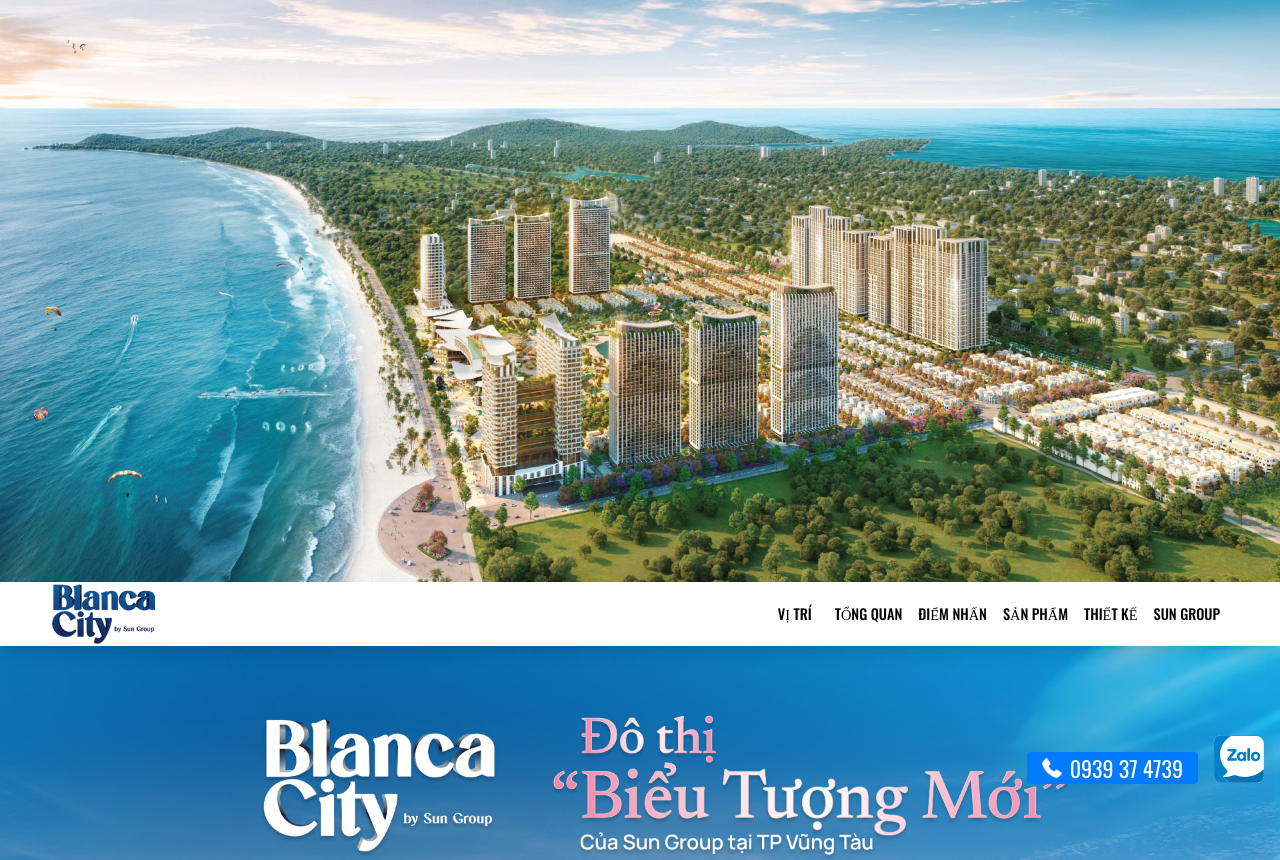
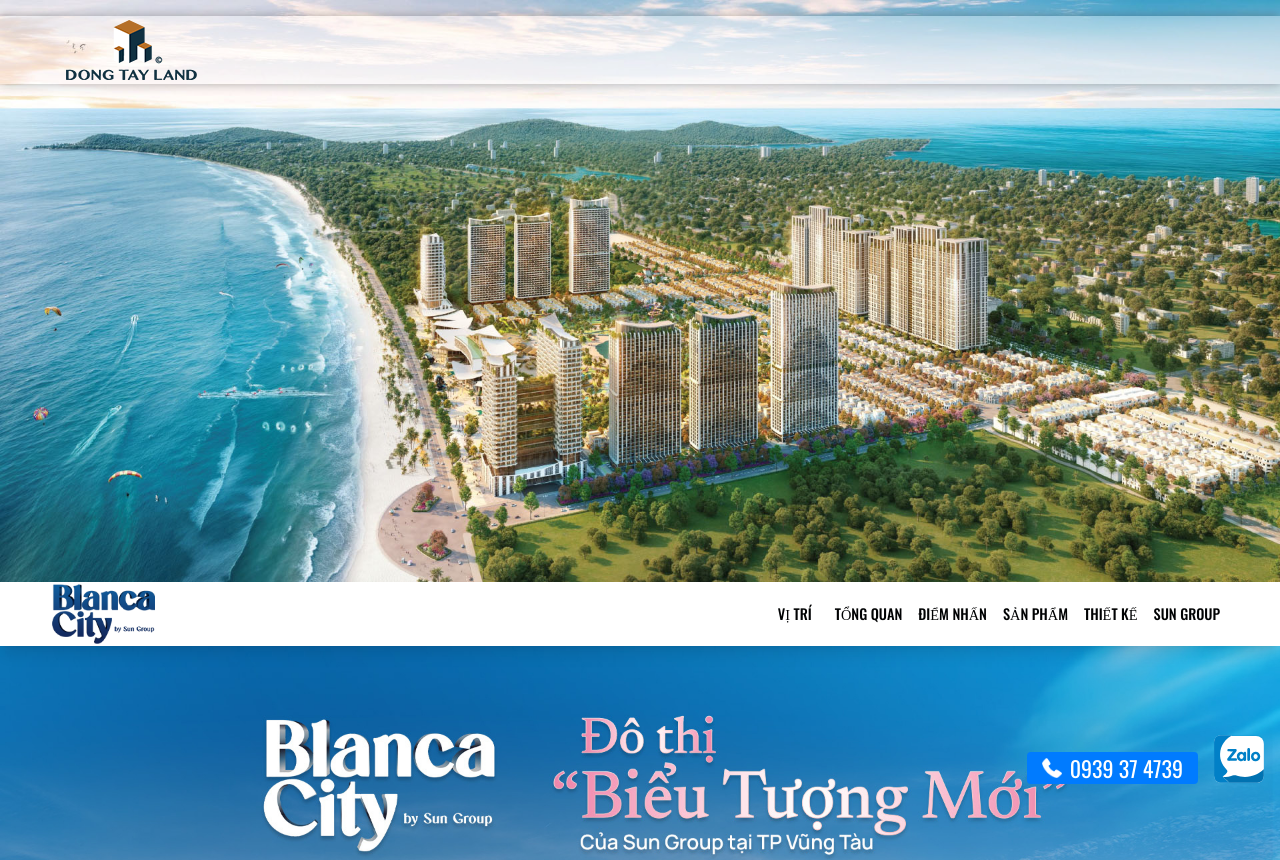
Before and after one commit to qtt-it/blanca-city, a Next.js app: page / in a window 1280 px wide. Shown: the top 860 px of the page. Built offline with nearby package versions, Linux system fonts and the light colour scheme; grey boxes are pictures that could not be loaded.

Commit message:
[cd-blancacity]

```diff
--- a/src/components/ContactWidget.tsx
+++ b/src/components/ContactWidget.tsx
@@ -30,7 +30,7 @@ export const ContactWidget: React.FC = () => {
     >
       <Box sx={{ position: "relative" }}></Box>
 
-      <Box sx={{ display: "flex", alignItems:"end",gap: 2 }}>
+      <Box sx={{ display: "flex", alignItems: "end", gap: 2 }}>
         <Button
           variant="contained"
           sx={{
@@ -53,7 +53,7 @@ export const ContactWidget: React.FC = () => {
             alt="dong tay land"
             sx={{ width: 20, height: 20, mr: 1 }}
           />
-         0939 37 4739
+          <Link href="tel:+0939374739">0939 37 4739</Link>
         </Button>
 
         <Link
--- a/src/components/Header.tsx
+++ b/src/components/Header.tsx
@@ -135,7 +135,10 @@ HeaderProps) => {
                 borderRadius: 0,
               }}
             >
-              <img src="/hamb.svg" className="w-[56px] h-[40px]" />
+              <img
+                src="/hamb.svg"
+                className="lg:w-[56px] lg:h-[40px] w-[40px] h-[32px]"
+              />
             </IconButton>
           </Toolbar>
         </Container>
--- /dev/null
+++ b/src/components/HeaderForm.tsx
@@ -0,0 +1,208 @@
+"use client";
+
+import React, { useState } from "react";
+import { AppBar, Toolbar, Typography } from "@mui/material";
+// import Container from "../container/container";
+import { toString } from "lodash";
+import Link from "next/link";
+import Container from "./container/container";
+
+const HeaderForm: React.FC = () => {
+  const [open, setOpen] = useState(false);
+  const listNav = [
+    {
+      name: "BẤT ĐỘNG SẢN VIỆT NAM",
+      url: "https://dongtayland.vn/du-an/",
+    },
+    {
+      name: "BẤT ĐỘNG SẢn ÚC",
+      url: "https://australia.dongtayland.vn/?_gl=1%2Axvul32%2A_gcl_au%2AODk3NzczNTI2LjE3NDQ5NTgyMzg.%2A_ga%2AMzgxNDM4NjAzLjE3NDQ5NTgyMzg.%2A_ga_BDP8GPRCJY%2AczE3NDYyNjMyNjQkbzI5JGcxJHQxNzQ2MjY1NzYxJGo0MSRsMCRoMA..",
+    },
+    {
+      name: "TIN tức",
+      url: "https://dongtayland.vn/tin-tuc/",
+    },
+    {
+      name: "công cụ",
+      icon: (
+        <div className="w-2 h-2">
+          <img src="/ic_down.png" className="w-full ml-1 h-full" />
+        </div>
+      ),
+      subTitle: [
+        {
+          name: "360 panorama",
+          url: "https://dongtayland.vn/360/",
+        },
+        {
+          name: "tạo thiệp mời",
+          url: "https://dongtayland.vn/invitation/",
+        },
+        {
+          name: "video",
+          url: "https://www.youtube.com/c/%C4%90%C3%B4ngT%C3%A2yLandChannel/playlists",
+        },
+        {
+          name: "tài liệu",
+          url: "https://tailieu.dongtayland.vn/?_gl=1%2A71hwua%2A_gcl_au%2AODk3NzczNTI2LjE3NDQ5NTgyMzg.%2A_ga%2AMzgxNDM4NjAzLjE3NDQ5NTgyMzg.%2A_ga_BDP8GPRCJY%2AczE3NDYyNjMyNjQkbzI5JGcxJHQxNzQ2MjY1NzczJGoyOSRsMCRoMA..",
+        },
+      ],
+    },
+    {
+      name: "tuyển dụng",
+      url: "https://dongtayland.vn/tuyen-dung/",
+    },
+    {
+      name: "liên hệ",
+      url: "https://dongtayland.vn/du-an/stc-long-thanh/#contact",
+    },
+    {
+      name: "cổ đông",
+      url: "https://dongtayland.vn/quan-he-co-dong/",
+    },
+    {
+      name: <img src="/ic-search.png" alt="search" className="w-6 h-6 " />,
+    },
+  ];
+  return (
+    <>
+      <div className="w-full mx-auto z-10 bg-transparent  top-0 left-0">
+        {/* <div className="aspect-[1920/872] relative mx-auto max-w-[1920px] w-full"> */}
+        <Container className="!py-0 xl:bg-[rgba(255,255,255,0.3)] xl:shadow-[0_0_10px_0_rgba(0,0,0,0.3)] xl:border-[2px_solid_rgba(255,255,255,0.2)]">
+          <div
+            style={
+              {
+                // transform: "translateX-[-50%]",
+                // boxShadow: "0px 0px 10px 0px rgba(0,0,0,0.3)",
+                // border: "2px solid rgba(255,255,255,0.2)",
+              }
+            }
+            className="px-4 lg:px-[30px] align-center xl:bg-transparent bg-[rgba(255,255,255,0.3)] py-2 lg:py-[4px] w-full flex justify-between "
+          >
+            <div className="w-[131px] h-[60px]">
+              <img src="/logo_common.webp" alt="dong tay land" />
+            </div>
+
+            {/* <div className="hidden !lg:flex align-center lg:flex-row">
+              {listNav.map((nav, index) => {
+                return (
+                  <div key={toString(index)} className="">
+                    <p
+                      style={{
+                        textShadow: "0px 1px 3px rgba(0,0,0,0.4)",
+                      }}
+                      className="text-[#000203] my-0 !text-[14px] uppercase !py-4 !px-2"
+                    >
+                      {nav.name}
+                    </p>
+                  </div>
+                );
+              })}
+            </div> */}
+
+            {/* <div className="lg:hidden flex  justify-center items-center">
+              <div
+                style={{
+                  color: "rgba(0, 0, 0, .55)",
+                  borderColor: "rgba(0, 0, 0, .1)",
+                }}
+                className="md:w-8  md:h-8 w-[56px] overflow-hidden h-[40px] border border-solid  justify-center flex items-center"
+                onClick={() => setOpen(!open)}
+              >
+                <img
+                  src="/ic_nav.png"
+                  alt="dong tay land"
+                  className="w-6 h-6"
+                />
+              </div>
+            </div>
+            <div className="hidden lg:flex">
+              {listNav.map((nav, index) => {
+                const key = index.toString();
+                const commonClasses =
+                  "group flex relative items-center cursor-pointer !py-4 !px-2";
+                const textClasses =
+                  "text-[#000203] hover:text-[#062347] my-0 text-[13px] !xl:text-[14.5px] uppercase";
+
+                const SubMenu = nav?.subTitle?.map((sub) => (
+                  <Link
+                    href={sub.url}
+                    key={sub.name}
+                    target="_blank"
+                    className="font-[500] h-fit whitespace-nowrap w-full hover:bg-[#d3d3d3] py-1 hover:text-[#062347]  px-4 text-[#000203] my-0 !text-[14.5px] uppercase"
+                  >
+                    {sub.name}
+                  </Link>
+                ));
+
+                const InnerContent = (
+                  <>
+                    <p
+                      style={{ textShadow: "0px 1px 3px rgba(0,0,0,0.4)" }}
+                      className={textClasses}
+                    >
+                      {nav.name}
+                    </p>
+                    {nav.icon && nav.icon}
+                    <div className="absolute flex flex-col bg-white left-0 top-full shadow-md z-[11] opacity-0 group-hover:opacity-100 transition-all duration-300">
+                      {SubMenu}
+                    </div>
+                  </>
+                );
+
+                return nav.icon ? (
+                  <div key={key} className={commonClasses}>
+                    {InnerContent}
+                  </div>
+                ) : (
+                  <Link
+                    href={nav.url || ""}
+                    key={key}
+                    className={commonClasses}
+                  >
+                    {InnerContent}
+                  </Link>
+                );
+              })}
+            </div> */}
+          </div>
+          <div
+            className="w-full bg-[rgba(187,106,18,0.8)] transition-all duration-1000 ease-in-out  overflow-hidden px-[30px]"
+            style={{
+              maxHeight: open ? "1100px" : 0,
+            }}
+          >
+            <div
+              style={
+                {
+                  // background: "rgba(187,106,18,0.8)",
+                }
+              }
+            >
+              {listNav.map((nav, index) => {
+                return (
+                  <div key={toString(index)} className="w-full !border-none">
+                    <p
+                      style={{
+                        textShadow: "0px 1px 3px rgba(0,0,0,0.4)",
+                      }}
+                      className="text-[#000203] !border-none font-[500] !text-left my-0 !text-[14px] uppercase !py-2"
+                    >
+                      {nav.name}
+                    </p>
+                  </div>
+                );
+              })}
+            </div>
+          </div>
+        </Container>
+        {/* <img src="/section1.webp" className="w-full h-full" /> */}
+        {/* </div> */}
+      </div>
+      {/* //   </Toolbar> */}
+      {/* // </AppBar> */}
+    </>
+  );
+};
+
+export default HeaderForm;
--- a/src/screens/index.tsx
+++ b/src/screens/index.tsx
@@ -18,12 +18,17 @@ import { MapAddressSection } from "./MapAddressSection";
 import BannerComponent from "@/components/commons/HeroBannerComponent";
 import { CommentSection } from "@/components/CommentSection";
 import VideoSlider from "@/components/VideoSlider";
+import HeaderForm from "@/components/HeaderForm";
 
 export const MainPage: React.FC = () => {
   return (
     <Box>
       <Box>
         <Box id="#hero" className="max-w-[1920px]  relative mx-auto w-full">
+          <Box className="w-full relative">
+            <Box className="absolute w-full top-4 left-[50%] translate-x-[-50%] z-10">
+              <HeaderForm />
+            </Box>
             <BannerComponent
               img="/hero1.jpg"
               imgTablet="/hero1-tablet.jpg"
@@ -33,6 +38,7 @@ export const MainPage: React.FC = () => {
               <span className="border-t-2 animationInOut1 border-r-2 mt-[-4px] border-gray-300 rotate-135 transform w-7 h-7 inline-block"></span>
               <span className="border-t-2 animationInOut2 border-r-2 mt-[-4px] border-gray-300 rotate-135 transform w-7 h-7 inline-block"></span>
               <span className="border-t-2 animationInOut3 border-r-2 mt-[-4px] border-gray-300 rotate-135 transform w-7 h-7 inline-block"></span>
+            </Box>
           </Box>
         </Box>
       </Box>
```
Also changed, not shown: public/logo_common.webp (added). Lines whose indentation alone changed are shown as unchanged.
